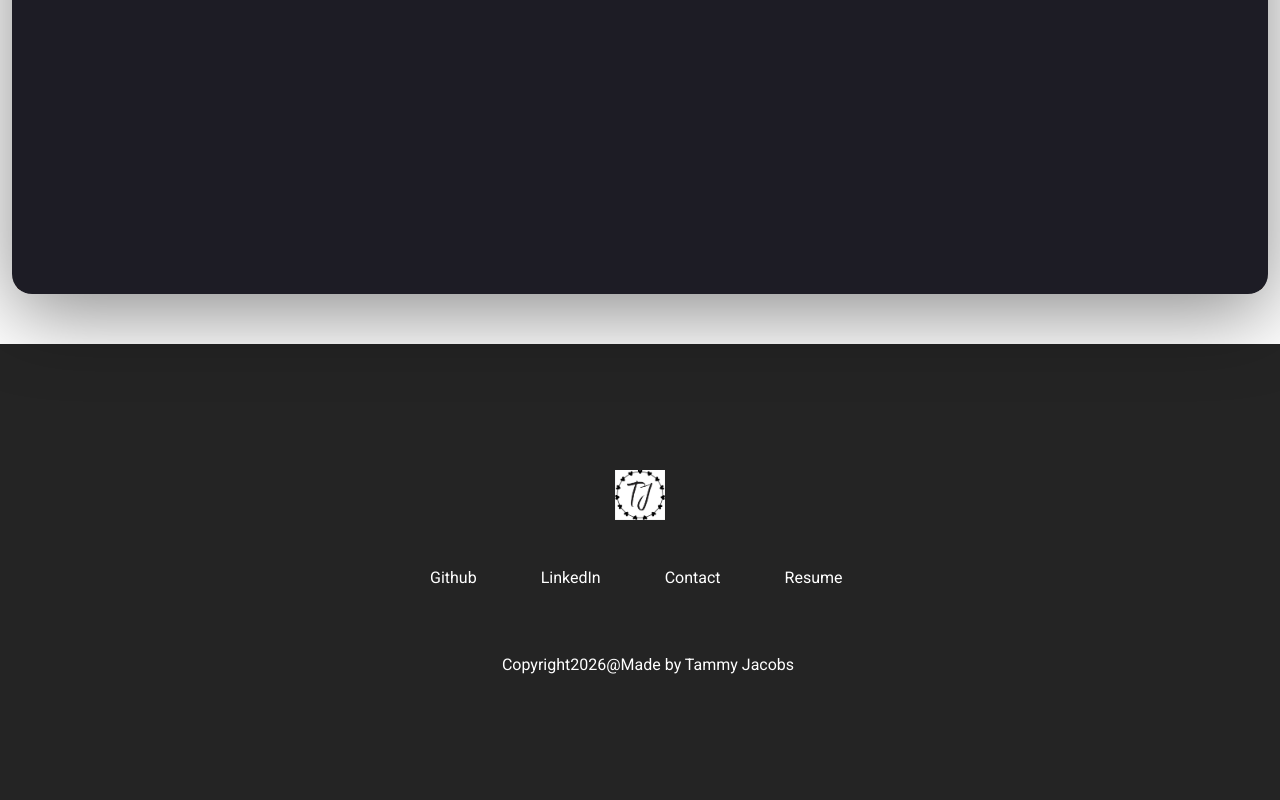
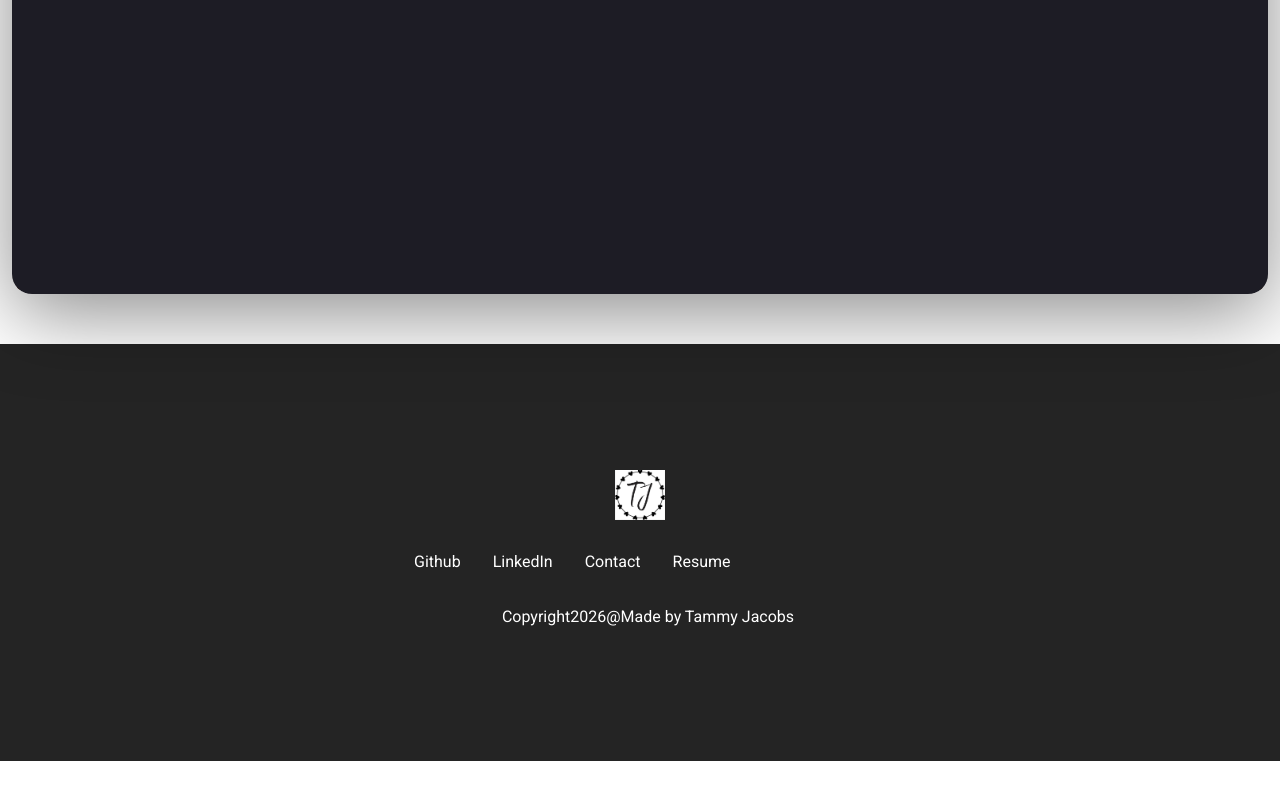
Before and after one commit to Tjacobs63/E-portifolio--fes, a plain HTML site: page index.html in a window 1280 px wide. Shown: the part 1384-2184 px from the top of the page. After the commit the page ends 2145 px from the top, so only its background shows below. Drawn offline with Linux system fonts and the light colour scheme.

Commit message:
e-portfolio

```diff
--- a/index.html
+++ b/index.html
@@ -94,13 +94,6 @@
                                             <i class="fas fa-link"></i>
                                         </a>
 
-                                        <a href="#" class="project__description--link">
-                                            <i class="fab fa-github"></i>
-                                        </a>
-                                        <a href="#" class="project__description--link">
-                                            <i class="fas fa-link"></i>
-                                        </a>
-
 
 
                                     </div>
@@ -122,26 +115,26 @@
     <div class="footer__social--list">
         <a href="" class="
         footer__social--link
-        liver__hover-effect
-        liver__hover-effect--white">
+        link__hover-effect
+        link__hover-effect--white">
             Github
         </a>
         <a href="" class="
         footer__social--link
-        liver__hover-effect
-        liver__hover-effect--white">
+        link__hover-effect
+        link__hover-effect--white">
             LinkedIn
         </a>
         <a href="" class="
         footer__social--link
-        liver__hover-effect
-        liver__hover-effect--white">
+        link__hover-effect
+        link__hover-effect--white">
             Contact
         </a>
         <a href="" class="
         footer__social--link
-        liver__hover-effect
-        liver__hover-effect--white">
+        link__hover-effect
+        link__hover-effect--white">
             Resume
         </a>
     </div>
--- a/style.css
+++ b/style.css
@@ -65,10 +65,32 @@ transform: scale(1.1);
     color: #800080 !important;
 }
 
-/*
-LANDING PAGE*/
+.link__hover-effect {
+    position: relative;
+}
+.link__hover-effect:after{
+    content: "";
+    position: absolute;
+    bottom: -3px;
+    height: 3px;
+    width: 0;
+    right: 0;
+    background-color: black;
+    transition: all 300ms ease;
+}
+ .link__hover-effect--white:after {
+    background-color: #fff;
+ }
 
+ .link__hover-effect--black:after {
+    background-color: #242424;
+ }
 
+.link__hover-effect:hover:after{
+    left: 0;
+    width: 100%;
+
+}
 #landing-page {
     min-height: 100vh;
 }
@@ -219,6 +241,12 @@ PROJECTS
     transition: all 600ms ease;
 }
 
+.project:hover .project__img {
+    transform: scale(1.07);
+     filter: blur(5px);
+
+}
+
 
 .project__wrapper {
     position: relative;
@@ -241,7 +269,7 @@ PROJECTS
     position: absolute;
     top:50%;
     left: 90px;
-    transform: translateY(100%);
+    transform: translateY(-50%);
     opacity: 0;
     transition: opacity 300ms transform 450ms ease;
     color: white;
@@ -315,7 +343,7 @@ footer {
 .footer__social--link,
 .footer__copyright{
    color: white;
-   padding: 24px;
+   padding: 8px;
    margin-left: 16px;
 
 
```
